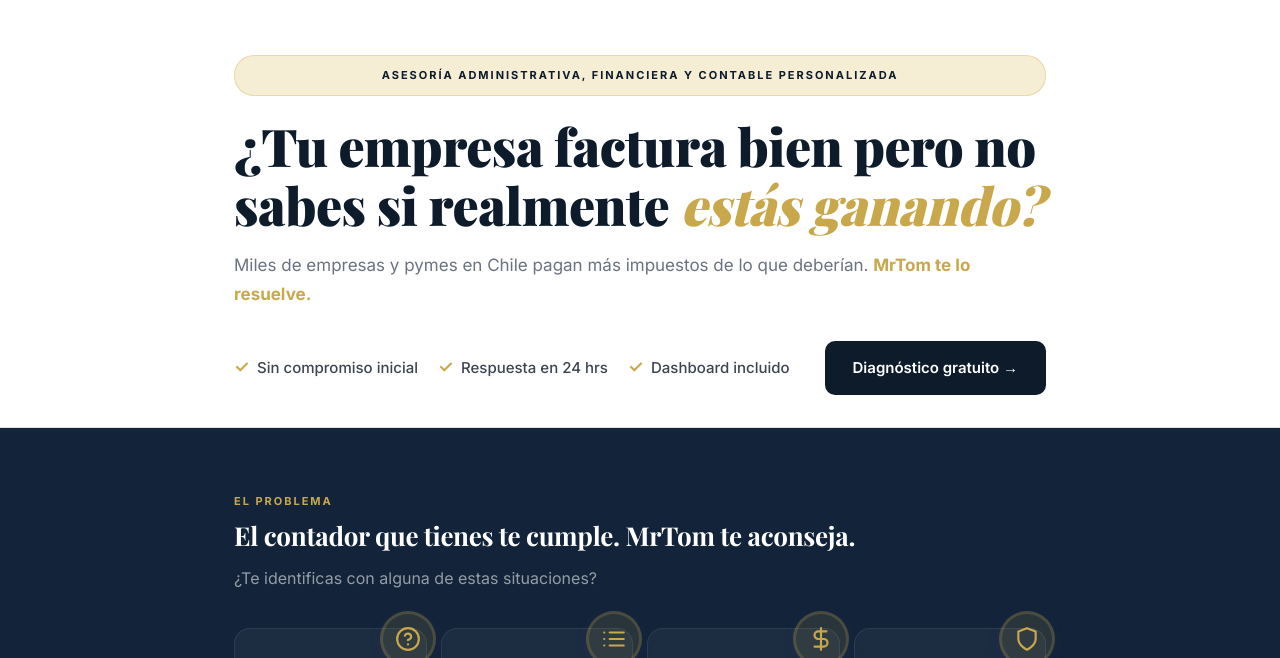
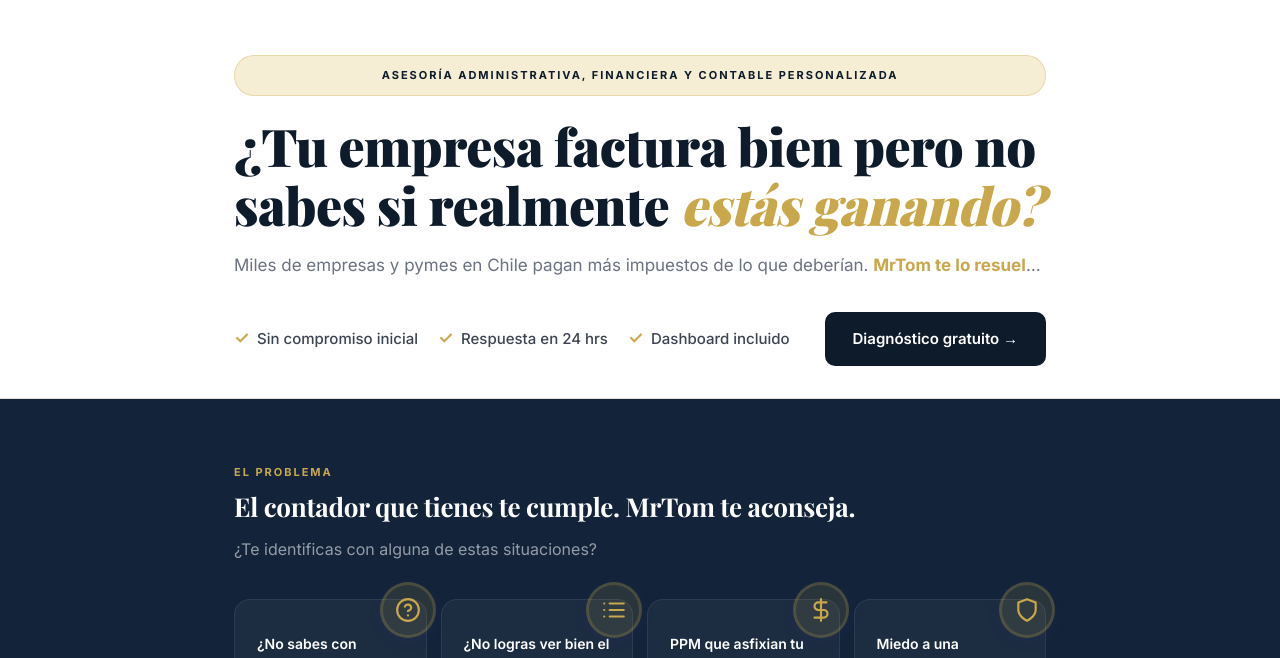
Before and after one commit to Alvarorinno/mrtom-web, a website: page public/index.html in a window 1280 px wide. Shown: the part 74-732 px from the top of the page. Drawn offline with nearby package versions, Linux system fonts and the light colour scheme.

Commit message:
fix: hero-sub en una sola línea

```diff
--- a/public/index.html
+++ b/public/index.html
@@ -75,7 +75,7 @@
 .eyebrow { display: block; width: 100%; font-size: 11px; font-weight: 700; letter-spacing: 0.18em; text-transform: uppercase; color: var(--navy); background: var(--gold-pale); border: 1px solid rgba(201,168,76,0.3); border-radius: 20px; padding: 10px 20px; margin-bottom: 20px; text-align: center; }
 .hero h1 { font-family: var(--serif); font-size: clamp(28px,5vw,52px); font-weight: 900; line-height: 1.15; color: var(--navy); margin-bottom: 16px; letter-spacing: -.5px; max-width: 100%; }
 .hero h1 em { font-style: italic; color: var(--gold); }
-.hero-sub { font-size: 17px; color: var(--gray-mid); margin-bottom: 32px; line-height: 1.7; max-width: 100%; }
+.hero-sub { font-size: 17px; color: var(--gray-mid); margin-bottom: 32px; line-height: 1.7; max-width: 100%; white-space: nowrap; overflow: hidden; text-overflow: ellipsis; }
 .hero-actions { display: flex; gap: 12px; flex-wrap: wrap; }
 
 .btn-primary { background: var(--navy); color: var(--white); border: none; border-radius: var(--radius); padding: 14px 28px; font-size: 15px; font-weight: 600; cursor: pointer; font-family: var(--sans); transition: background .15s; text-decoration: none; display: inline-block; }
```
Also changed, not shown: 1 other file.
